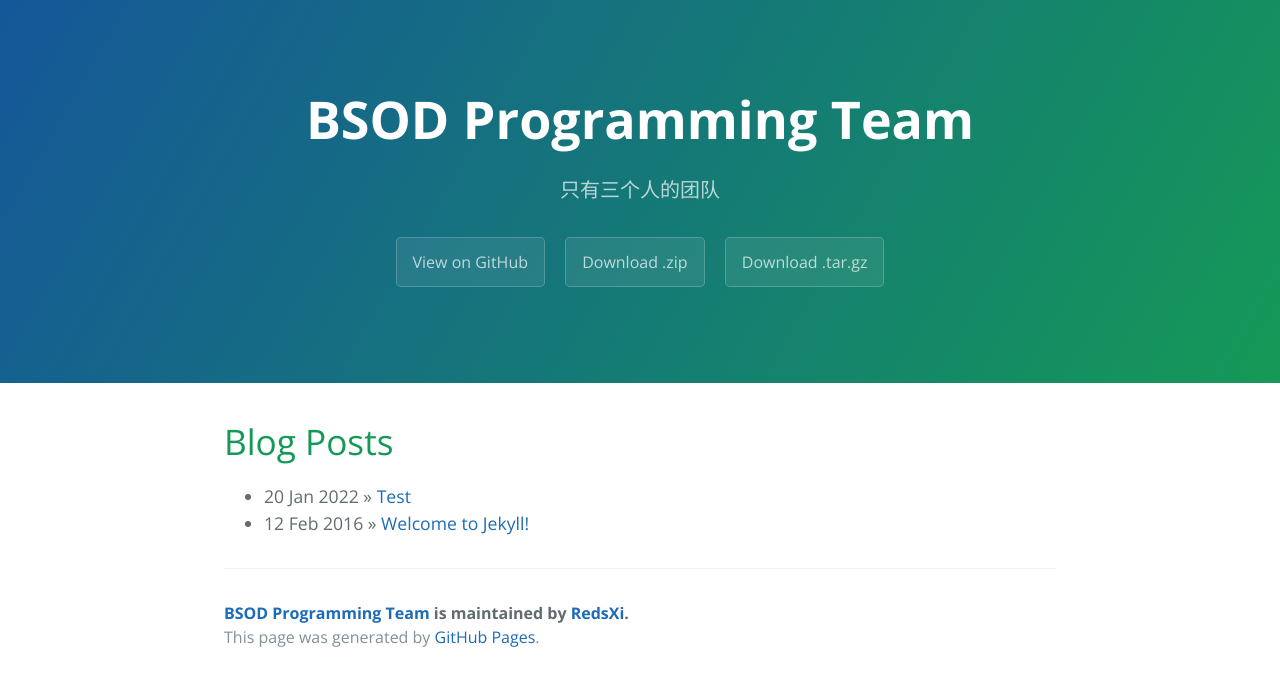
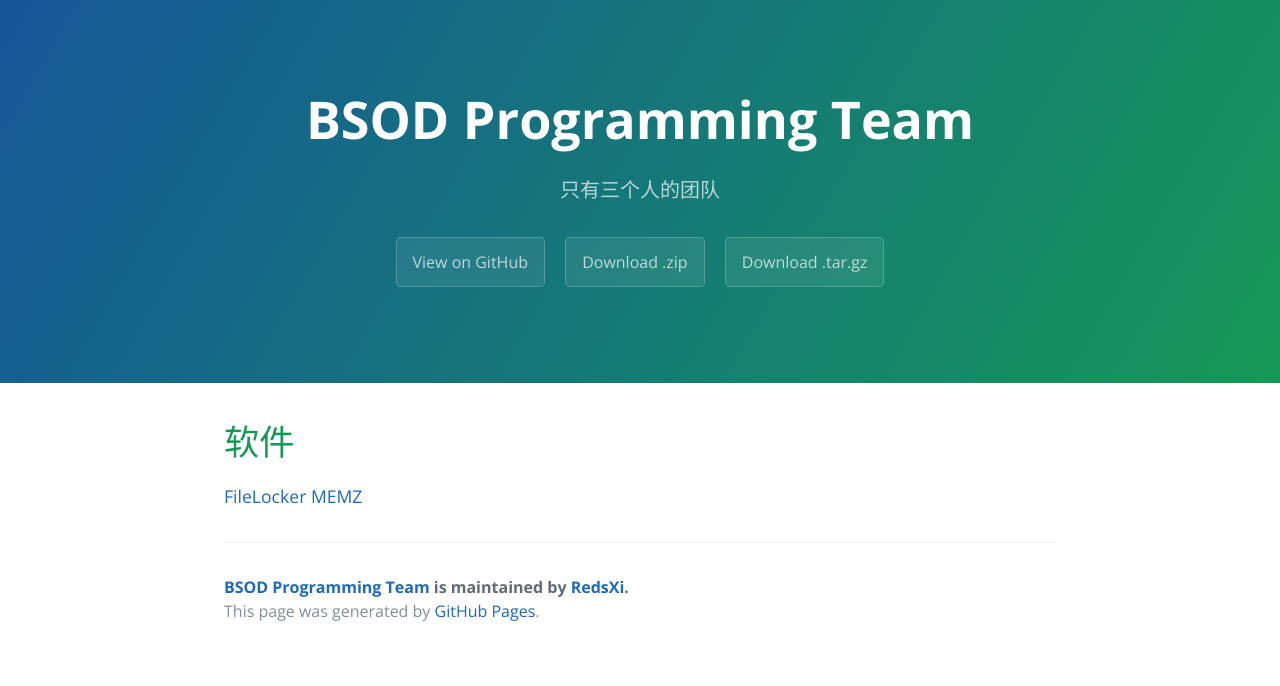
Before and after one commit to BSOD-Programming-Team/bsod-programming-team.github.io, a Jekyll site: the page built from index.html, in a window 1280 px wide. Shown: the top 686 px of the page. Built offline with Jekyll 4.4.1, drawn with Linux system fonts in a browser that asks for light colours; the list of posts is cut into pages by our own code.

Commit message:
Update index.html

```diff
--- a/index.html
+++ b/index.html
@@ -4,10 +4,7 @@ title: {{ site.name }}
 ---
 
 <div id="home">
-  <h1>Blog Posts</h1>
-  <ul class="posts">
-    {% for post in site.posts %}
-      <li><span>{{ post.date | date_to_string }}</span> &raquo; <a href="{{ site.baseurl }}{{ post.url }}">{{ post.title }}</a></li>
-    {% endfor %}
-  </ul>
+  <h1>软件</h1>
+  <a>FileLocker</a>
+  <a href="/memz.html">MEMZ</a>
 </div>
```
